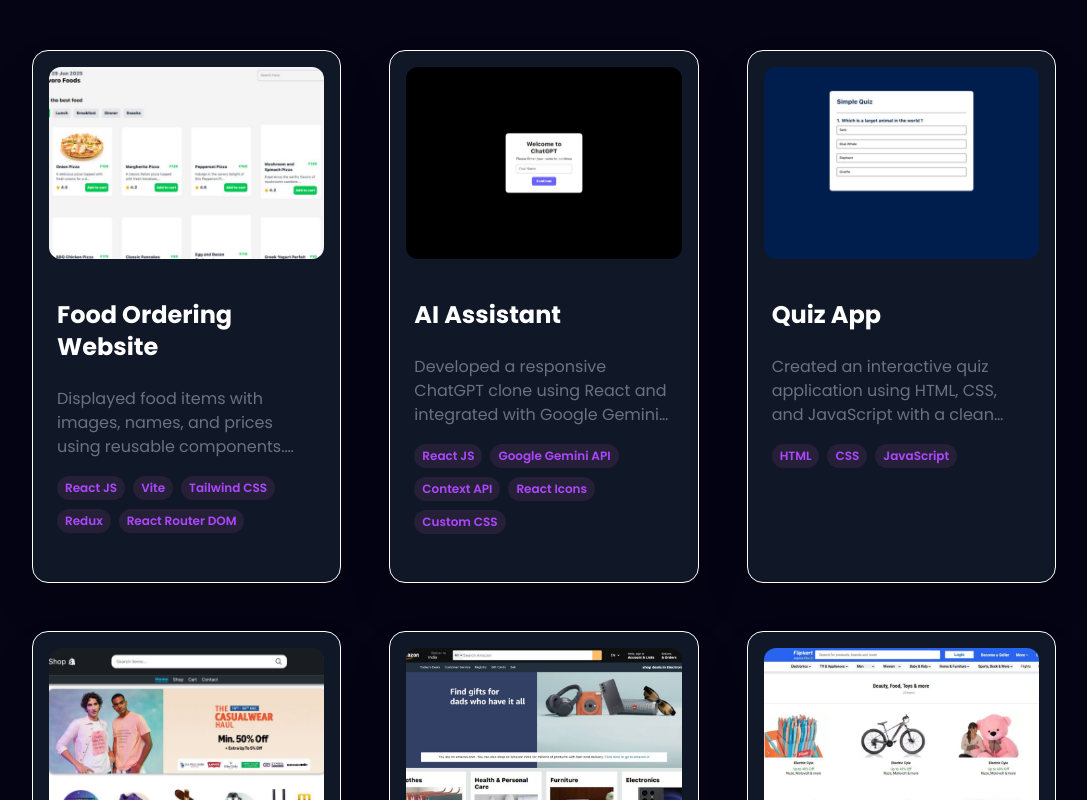
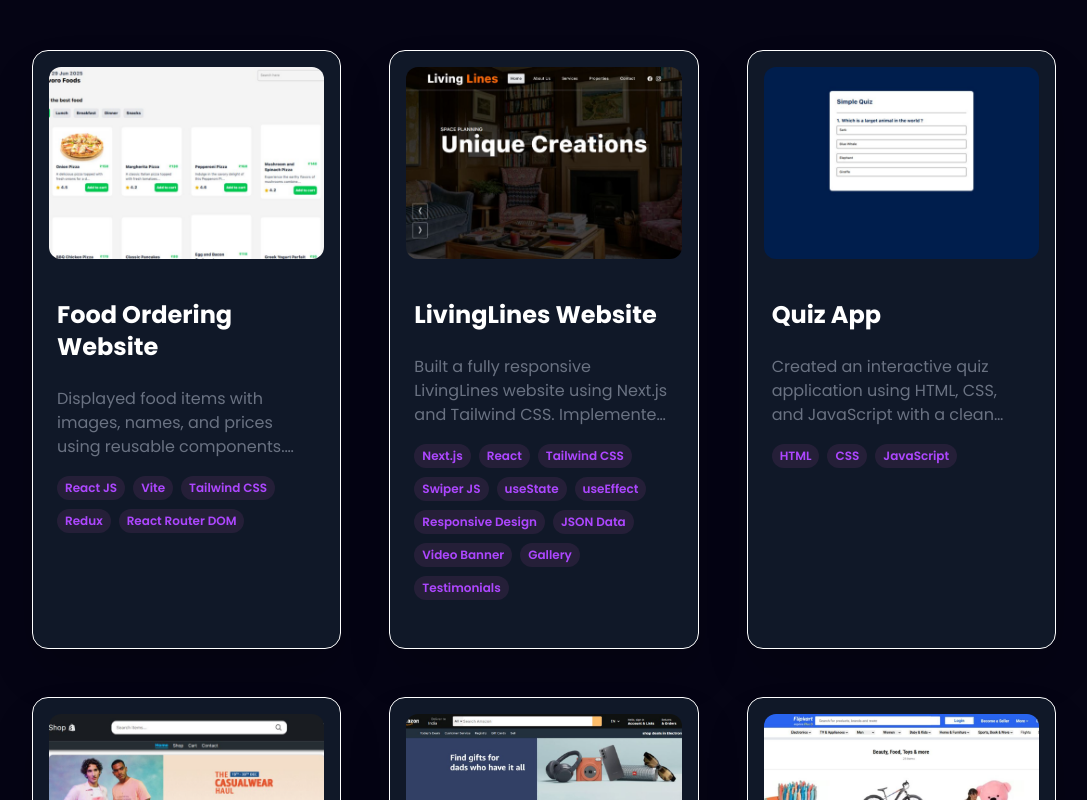
Before and after one commit to isimrangupta/Diksha-Portfolio, a React (Vite) app: page / in a window 1280 px wide. Shown: the part 1946-2746 px from the top of the page, without its empty margins (96-1183 px from the left). Built offline with nearby package versions, Linux system fonts and the light colour scheme.

Commit message:
Add LivingLines project to portfolio

```diff
--- a/src/constants.js
+++ b/src/constants.js
@@ -22,7 +22,7 @@ import pwLogo from './assets/education_logo/pw.jpeg'
 // Project Section Logo's
 import amazonLogo from './assets/work_logo/amazon.png';
 import apni_shopLogo from './assets/work_logo/apni_shop.png';
-import chatGptLogo from './assets/work_logo/chatGPT.png';
+import livingLineLogo from './assets/work_logo/livingLine.png';
 import flipkartLogo from './assets/work_logo/flipkart.png';
 import foodOrderingLogo from './assets/work_logo/food_ordering.png';
 import quizLogo from './assets/work_logo/quiz.png';
@@ -95,13 +95,12 @@ export const projects = [
 
   {
     id: 1,
-    title: "AI Assistant",
-    description:
-      "Developed a responsive ChatGPT clone using React and integrated with Google Gemini AI API for real-time chatbot responses. Created dynamic UI with Dark/Light mode toggle and animated loading indicator for better user experience. Designed clean and modern interface using custom CSS and React Icons for enhanced visual appeal. Implemented Context API for efficient state management including user input, loading state, and chat history.",
-    image: chatGptLogo,
-    tags: ["React JS", "Google Gemini API", "Context API", "React Icons", "Custom CSS"],
-    github: "https://github.com/isimrangupta/chatGPT-Clone",
-    webapp: "https://chat-gpt-clone-one-blond.vercel.app/",
+    title: "LivingLines Website",
+     description:"Built a fully responsive LivingLines website using Next.js and Tailwind CSS. Implemented dynamic Hero section with Swiper slides, Marquee animation with useState/useEffect, Gallery & Testimonials from JSON data, Video Banner with CTA, Services & Design Process sections. Focused on responsive design, modern UI practices, and deployed on Vercel.",
+    image: livingLineLogo,
+     tags: ["Next.js", "React", "Tailwind CSS", "Swiper JS", "useState", "useEffect", "Responsive Design", "JSON Data", "Video Banner", "Gallery", "Testimonials"],
+    github: "https://github.com/isimrangupta/LivingLines-website",
+    webapp: "https://living-lines-website.vercel.app/",
   },
 
   {
```
Also changed, not shown: src/assets/work_logo/livingLine.png (added).
